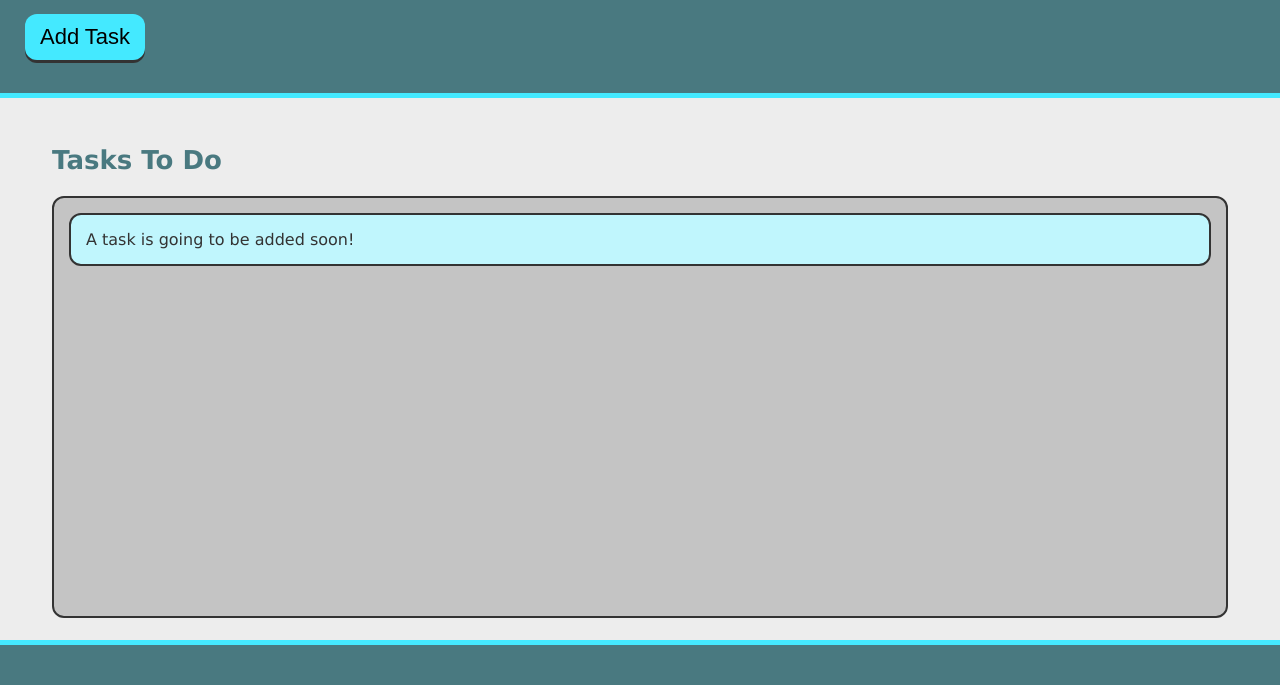
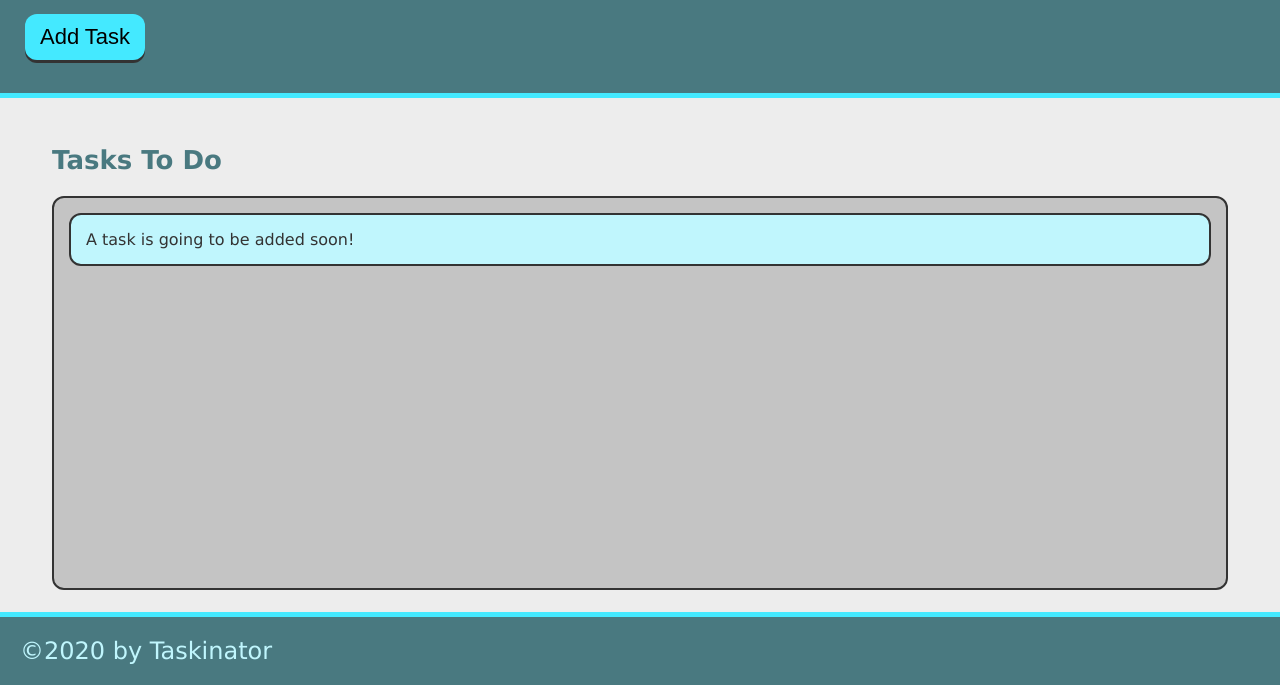
Before and after one commit to rosefrancis-tech/taskinator, a plain HTML site: page index.html in a window 1280 px wide. Shown: the part 115-800 px from the top of the page. Drawn offline with Linux system fonts and the light colour scheme.

Commit message:
add footer

```diff
--- a/index.html
+++ b/index.html
@@ -20,7 +20,9 @@
             </ul>
         </section>
     </main>
-    <footer></footer>
+    <footer>
+        &copy;2020 by Taskinator
+    </footer>
     <script src="assets/js/script.js"></script>
 </body>
 </html>
```
